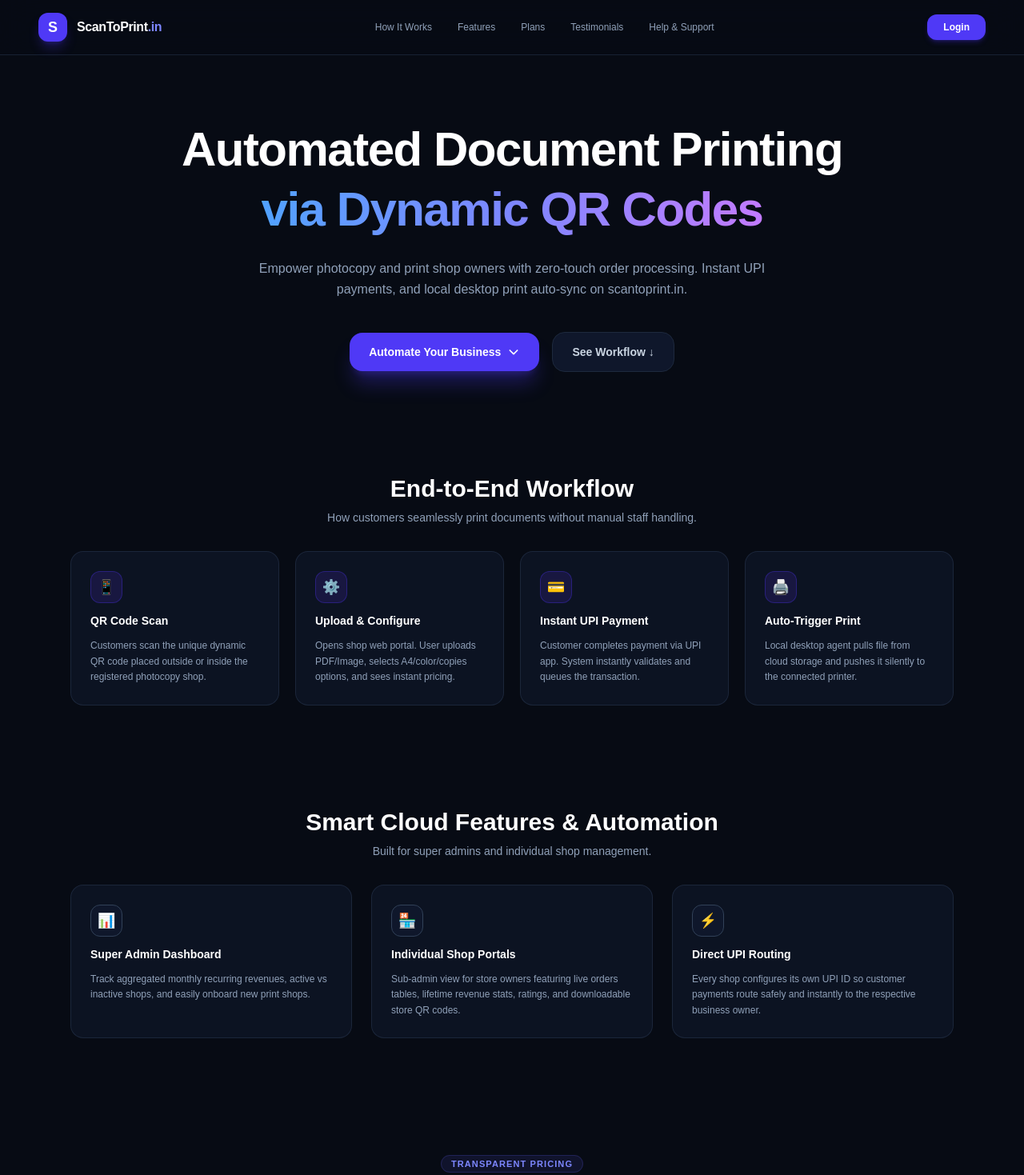
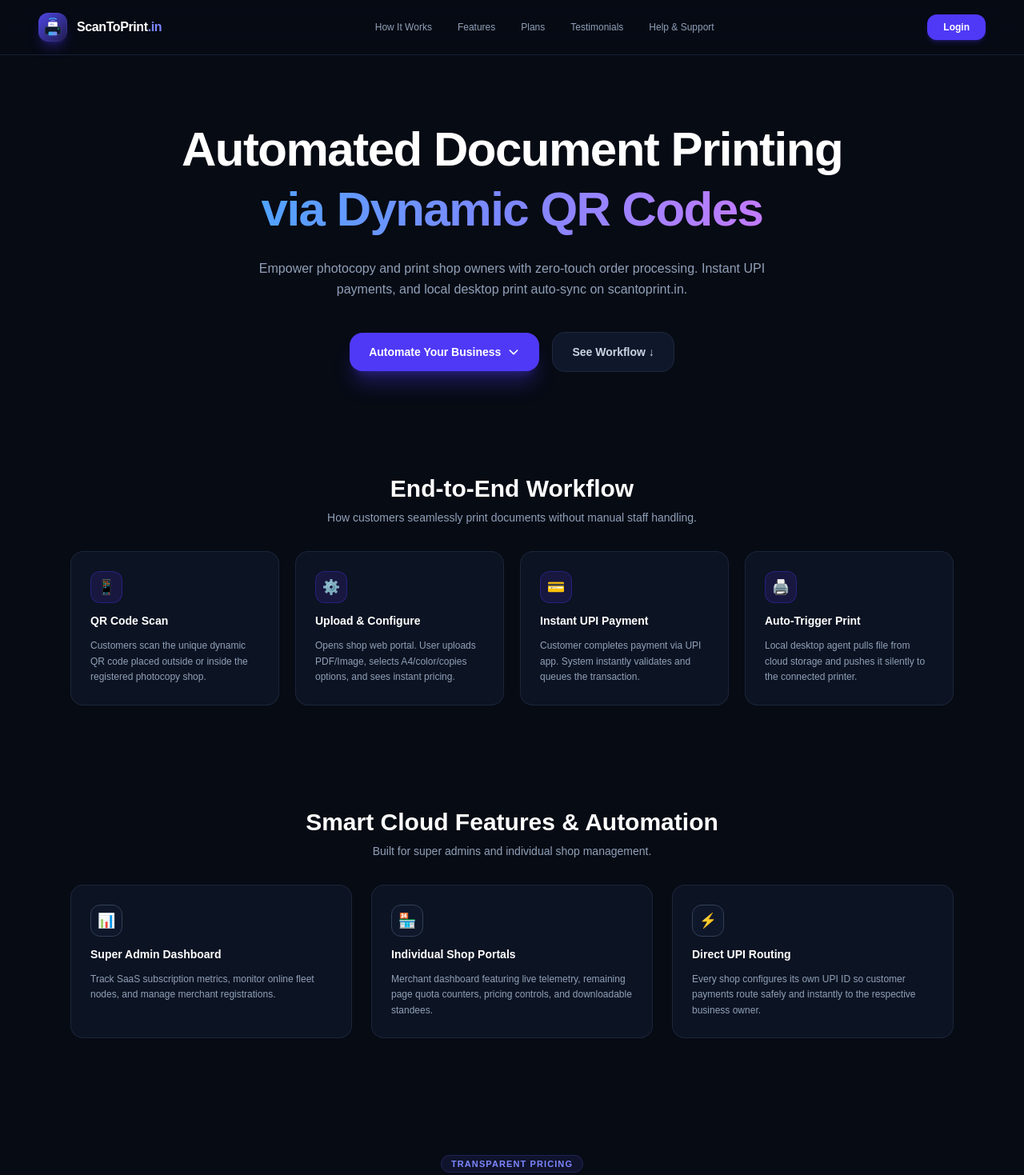
Before and after one commit to Vashu2302/scantoprint, a Next.js app: page / in a window 1280 px wide. Shown: the top 1469 px of the page at 80% size. Built offline with nearby package versions, Linux system fonts and the light colour scheme.

Commit message:
feat: embed public brand svg logo across home navbar and standee poster

```diff
--- a/app/dashboard/[slug]/page.tsx
+++ b/app/dashboard/[slug]/page.tsx
@@ -19,7 +19,6 @@ export default function VashuExactMerchantDashboard() {
   const [loading, setLoading] = useState(true);
   const [baseUrl, setBaseUrl] = useState('https://scantoprint.in');
 
-  // Pricing State
   const [pricing, setPricing] = useState({
     bwSingle: 2,
     bwDouble: 3,
@@ -35,7 +34,6 @@ export default function VashuExactMerchantDashboard() {
     }
   }, []);
 
-  // Set Dynamic Browser Tab Title based on Shop Name
   useEffect(() => {
     if (shop) {
       const name = shop.business_name || shop.name || 'Store';
@@ -191,17 +189,14 @@ export default function VashuExactMerchantDashboard() {
     );
   }
 
-  // 1. Connection check
   const isConnected = Boolean(
     shop.is_online &&
     shop.last_seen &&
     (Date.now() - new Date(shop.last_seen).getTime()) / 1000 < 25
   );
 
-  // 2. Active status check
   const isAgentActive = isConnected && shop.agent_status === 'active' && !shop.is_paused;
 
-  // Subscription calculation
   const subEnd = shop?.subscription_end ? new Date(shop.subscription_end) : new Date();
   const isExpired = subEnd.getTime() < Date.now();
   const daysRemaining = isExpired
@@ -209,7 +204,6 @@ export default function VashuExactMerchantDashboard() {
     : Math.ceil((subEnd.getTime() - Date.now()) / (1000 * 60 * 60 * 24));
   const planType = (shop?.plan_type || 'trial').toUpperCase();
 
-  // Pages Left Calculation for Standard/Trial plans
   const totalPageLimit = Number(shop?.page_limit || 500);
   const printedPagesCount = Number(shop?.monthly_pages_printed || 0);
   const pagesRemaining = Math.max(0, totalPageLimit - printedPagesCount);
@@ -317,7 +311,6 @@ export default function VashuExactMerchantDashboard() {
             <span>Download PC Package (.zip)</span>
           </button>
 
-          {/* 3-STATE DYNAMIC STATUS BADGE */}
           {!isConnected ? (
             <span className="inline-flex items-center gap-1.5 px-3 py-1.5 rounded-lg text-xs font-bold font-mono bg-rose-500/10 text-rose-400 border border-rose-500/20 shadow-sm">
               <span className="w-2 h-2 rounded-full bg-rose-500"></span>
@@ -374,7 +367,6 @@ export default function VashuExactMerchantDashboard() {
         </div>
       </header>
 
-      {/* Subscription Expired Alert Banner */}
       {isExpired && (
         <div className="bg-rose-950/60 border-b border-rose-500/30 px-6 py-2.5 text-center text-xs text-rose-300 flex items-center justify-center gap-2 no-print">
           <span>⚠️</span>
@@ -385,8 +377,6 @@ export default function VashuExactMerchantDashboard() {
       )}
 
       <main className="max-w-6xl mx-auto px-4 sm:px-6 pt-6 space-y-5">
-
-        {/* Metric Cards Row */}
         <div className="grid grid-cols-2 md:grid-cols-4 gap-3 no-print">
           <div className="bg-[#0b1021] border border-slate-800/90 rounded-xl p-4">
             <span className="text-[11px] text-slate-400 uppercase tracking-wider block font-medium">Today&apos;s Revenue</span>
@@ -411,9 +401,7 @@ export default function VashuExactMerchantDashboard() {
           </div>
         </div>
 
-        {/* ========================================================================= */}
-        {/* ACTIVE SUBSCRIPTION, VALIDITY & DYNAMIC REMAINING PAGES BANNER            */}
-        {/* ========================================================================= */}
+        {/* Subscription Banner */}
         <div className="bg-gradient-to-r from-[#0b1021] to-[#0e1626] border border-indigo-500/30 rounded-2xl p-5 shadow-xl flex flex-wrap items-center justify-between gap-4 no-print">
           <div className="flex items-center gap-3.5">
             <div className="w-11 h-11 rounded-2xl bg-indigo-600/20 border border-indigo-500/30 flex items-center justify-center text-xl text-indigo-400">
@@ -431,7 +419,6 @@ export default function VashuExactMerchantDashboard() {
                 </span>
               </div>
 
-              {/* Dynamic Pages Left logic */}
               <div className="text-[11px] text-slate-400 mt-0.5 flex flex-wrap items-center gap-1.5">
                 <span>Valid until: <strong className="text-slate-200">{subEnd.toLocaleDateString()}</strong></span>
                 <span>•</span>
@@ -547,7 +534,7 @@ export default function VashuExactMerchantDashboard() {
           </div>
         )}
 
-        {/* TAB 2: PRICING RATES */}
+        {/* TAB 2: PRICING */}
         {activeTab === 'pricing' && (
           <div className="bg-[#0b1021] border border-slate-800/90 rounded-2xl p-6 max-w-xl mx-auto shadow-xl space-y-4 no-print">
             <div>
@@ -613,7 +600,7 @@ export default function VashuExactMerchantDashboard() {
           </div>
         )}
 
-        {/* TAB 3: STORE STANDEE */}
+        {/* TAB 3: STORE STANDEE WITH STP BRAND BADGE */}
         {activeTab === 'standee' && (
           <div className="flex flex-col items-center justify-center pt-2 space-y-4">
             <div id="printable-standee-container" className="w-full flex justify-center">
@@ -627,7 +614,7 @@ export default function VashuExactMerchantDashboard() {
               >
                 <div className="pt-6 pb-4 px-4 space-y-2">
                   <div className="w-12 h-12 mx-auto rounded-full bg-white/10 backdrop-blur-md flex items-center justify-center font-black text-white text-xs tracking-wider border border-white/20">
-                    STP
+                    {shopInitial}
                   </div>
                   <div className="text-[9px] uppercase tracking-widest text-indigo-200/90 font-bold">
                     SCANTOPRINT PARTNER STORE
@@ -654,11 +641,19 @@ export default function VashuExactMerchantDashboard() {
                   </p>
                 </div>
 
+                {/* Footer with Brand SVG Logo Badge */}
                 <div className="py-4 px-3 space-y-1">
                   <div className="text-[9px] uppercase tracking-wider text-slate-400 font-semibold">
                     POWERED & SECURED BY
                   </div>
-                  <div className="text-sm font-bold text-white tracking-wider">scantoprint.in</div>
+                  <div className="flex items-center justify-center gap-1.5 pt-0.5">
+                    <img
+                      src="/icon.svg"
+                      alt="ScanToPrint Logo"
+                      className="w-4 h-4 rounded object-contain"
+                    />
+                    <span className="text-sm font-bold text-white tracking-wider">scantoprint.in</span>
+                  </div>
                   <div className="text-[10px] font-mono text-indigo-300/80">{displayPrintLink}</div>
                 </div>
               </div>
--- a/app/page.tsx
+++ b/app/page.tsx
@@ -7,7 +7,6 @@ export default function HomePage() {
   const [billingCycle, setBillingCycle] = useState<'monthly' | 'yearly'>('monthly');
   const [selectedPlan, setSelectedPlan] = useState<'trial' | 'standard' | 'premium'>('standard');
 
-  // Dynamic Browser Tab Title for Home Page
   useEffect(() => {
     document.title = 'ScanToPrint • Instant Zero-Touch Printing';
   }, []);
@@ -25,15 +24,16 @@ export default function HomePage() {
       {/* Top Navbar */}
       <header className="sticky top-0 z-50 backdrop-blur-xl bg-[#070b14]/80 border-b border-slate-800/80 px-6 sm:px-12 py-4 flex items-center justify-between">
         <div className="flex items-center gap-3">
-          <div className="h-9 w-9 rounded-xl bg-indigo-600 flex items-center justify-center font-black text-lg text-white shadow-lg shadow-indigo-600/30">
-            S
-          </div>
+          <img
+            src="/icon.svg"
+            alt="ScanToPrint Logo"
+            className="h-9 w-9 rounded-xl object-contain shadow-lg shadow-indigo-600/30"
+          />
           <span className="font-extrabold text-base tracking-tight text-white">
             ScanToPrint<span className="text-indigo-400">.in</span>
           </span>
         </div>
 
-        {/* All links identical style */}
         <nav className="hidden md:flex items-center gap-8 text-xs font-medium text-slate-400">
           <a href="#workflow" className="hover:text-white transition-colors">How It Works</a>
           <a href="#features" className="hover:text-white transition-colors">Features</a>
@@ -66,7 +66,6 @@ export default function HomePage() {
           Empower photocopy and print shop owners with zero-touch order processing. Instant UPI payments, and local desktop print auto-sync on scantoprint.in.
         </p>
 
-        {/* Hero CTA with Smooth Scroll */}
         <div className="flex flex-wrap items-center justify-center gap-4 pt-4">
           <button
             onClick={scrollToPlans}
@@ -138,7 +137,7 @@ export default function HomePage() {
         </div>
       </section>
 
-      {/* 2. Smart Cloud Features & Automation */}
+      {/* 2. Smart Cloud Features */}
       <section id="features" className="max-w-6xl mx-auto px-6 py-16 space-y-8">
         <div className="text-center space-y-2">
           <h2 className="text-2xl sm:text-3xl font-black text-white">Smart Cloud Features & Automation</h2>
@@ -154,7 +153,7 @@ export default function HomePage() {
             </div>
             <h3 className="text-sm font-bold text-white">Super Admin Dashboard</h3>
             <p className="text-xs text-slate-400 leading-relaxed">
-              Track aggregated monthly recurring revenues, active vs inactive shops, and easily onboard new print shops.
+              Track SaaS subscription metrics, monitor online fleet nodes, and manage merchant registrations.
             </p>
           </div>
 
@@ -164,7 +163,7 @@ export default function HomePage() {
             </div>
             <h3 className="text-sm font-bold text-white">Individual Shop Portals</h3>
             <p className="text-xs text-slate-400 leading-relaxed">
-              Sub-admin view for store owners featuring live orders tables, lifetime revenue stats, ratings, and downloadable store QR codes.
+              Merchant dashboard featuring live telemetry, remaining page quota counters, pricing controls, and downloadable standees.
             </p>
           </div>
 
@@ -193,7 +192,6 @@ export default function HomePage() {
             Choose the plan that fits your counter volume. Start risk-free with our 7-day full access trial.
           </p>
 
-          {/* Monthly / Yearly Billing Toggle */}
           <div className="pt-4 flex items-center justify-center gap-3">
             <span className={`text-xs font-semibold ${billingCycle === 'monthly' ? 'text-white' : 'text-slate-400'}`}>
               Monthly
@@ -218,10 +216,8 @@ export default function HomePage() {
           </div>
         </div>
 
-        {/* Pricing Cards Grid */}
         <div className="grid grid-cols-1 md:grid-cols-3 gap-6 items-stretch">
-
-          {/* Card 1: 7-Day Free Trial */}
+          {/* Card 1 */}
           <div
             onClick={() => setSelectedPlan('trial')}
             className={`rounded-3xl p-7 flex flex-col justify-between transition-all duration-300 cursor-pointer shadow-xl ${
@@ -242,17 +238,14 @@ export default function HomePage() {
                   </span>
                 )}
               </div>
-
               <div>
                 <h3 className="text-xl font-bold text-white">7-Day Free Trial</h3>
                 <p className="text-xs text-slate-400 mt-1">Full access to experience automated counter printing.</p>
               </div>
-
               <div className="pt-2">
                 <span className="text-3xl font-black text-white">₹0</span>
                 <span className="text-xs text-slate-400"> / 7 days</span>
               </div>
-
               <ul className="space-y-2.5 pt-4 text-xs text-slate-300 border-t border-slate-800/80">
                 <li className="flex items-center gap-2">
                   <span className="text-emerald-400">✓</span>
@@ -272,7 +265,6 @@ export default function HomePage() {
                 </li>
               </ul>
             </div>
-
             <div className="pt-6">
               <Link
                 href={`/register?plan=trial&cycle=${billingCycle}`}
@@ -287,7 +279,7 @@ export default function HomePage() {
             </div>
           </div>
 
-          {/* Card 2: Standard Plan */}
+          {/* Card 2 */}
           <div
             onClick={() => setSelectedPlan('standard')}
             className={`rounded-3xl p-7 flex flex-col justify-between transition-all duration-300 cursor-pointer relative shadow-xl ${
@@ -299,7 +291,6 @@ export default function HomePage() {
             <div className="absolute -top-3 left-1/2 -translate-x-1/2 bg-indigo-600 text-white text-[10px] uppercase font-bold tracking-widest px-3 py-0.5 rounded-full shadow-md">
               Most Popular
             </div>
-
             <div className="space-y-4">
               <div className="flex items-center justify-between">
                 <span className="text-[10px] font-bold text-indigo-400 uppercase tracking-wider bg-indigo-950/60 px-2.5 py-1 rounded-lg border border-indigo-800/50">
@@ -312,12 +303,10 @@ export default function HomePage() {
                   </span>
                 )}
               </div>
-
               <div>
                 <h3 className="text-xl font-bold text-white">Standard Plan</h3>
                 <p className="text-xs text-slate-400 mt-1">Perfect for steady daily photocopy & document counters.</p>
               </div>
-
               <div className="pt-2">
                 <span className="text-3xl font-black text-indigo-400">
                   {billingCycle === 'monthly' ? '₹149' : '₹1,499'}
@@ -326,7 +315,6 @@ export default function HomePage() {
                   {billingCycle === 'monthly' ? ' / 28 days' : ' / year'}
                 </span>
               </div>
-
               <ul className="space-y-2.5 pt-4 text-xs text-slate-300 border-t border-slate-800/80">
                 <li className="flex items-center gap-2">
                   <span className="text-emerald-400">✓</span>
@@ -346,7 +334,6 @@ export default function HomePage() {
                 </li>
               </ul>
             </div>
-
             <div className="pt-6">
               <Link
                 href={`/register?plan=standard&cycle=${billingCycle}`}
@@ -361,7 +348,7 @@ export default function HomePage() {
             </div>
           </div>
 
-          {/* Card 3: Premium Plan */}
+          {/* Card 3 */}
           <div
             onClick={() => setSelectedPlan('premium')}
             className={`rounded-3xl p-7 flex flex-col justify-between transition-all duration-300 cursor-pointer shadow-xl ${
@@ -382,12 +369,10 @@ export default function HomePage() {
                   </span>
                 )}
               </div>
-
               <div>
                 <h3 className="text-xl font-bold text-white">Premium Plan</h3>
                 <p className="text-xs text-slate-400 mt-1">Unlimited printing capacity for busy universities & cafes.</p>
               </div>
-
               <div className="pt-2">
                 <span className="text-3xl font-black text-amber-400">
                   {billingCycle === 'monthly' ? '₹249' : '₹2,199'}
@@ -396,7 +381,6 @@ export default function HomePage() {
                   {billingCycle === 'monthly' ? ' / 28 days' : ' / year'}
                 </span>
               </div>
-
               <ul className="space-y-2.5 pt-4 text-xs text-slate-300 border-t border-slate-800/80">
                 <li className="flex items-center gap-2">
                   <span className="text-emerald-400">✓</span>
@@ -416,7 +400,6 @@ export default function HomePage() {
                 </li>
               </ul>
             </div>
-
             <div className="pt-6">
               <Link
                 href={`/register?plan=premium&cycle=${billingCycle}`}
@@ -433,7 +416,7 @@ export default function HomePage() {
         </div>
       </section>
 
-      {/* 4. Customer Reviews */}
+      {/* 4. Reviews */}
       <section id="testimonials" className="max-w-6xl mx-auto px-6 py-16 space-y-8">
         <div className="text-center space-y-2">
           <h2 className="text-2xl sm:text-3xl font-black text-white">Customer Reviews & Testimonials</h2>
@@ -503,7 +486,6 @@ export default function HomePage() {
         </div>
       </section>
 
-      {/* Footer */}
       <footer className="border-t border-slate-800/80 py-8 px-6 text-center text-xs text-slate-500">
         © 2026 ScanToPrint.in. All rights reserved. Automated Cloud Printing System.
       </footer>
```
Also changed, not shown: public/icon.svg (added).
